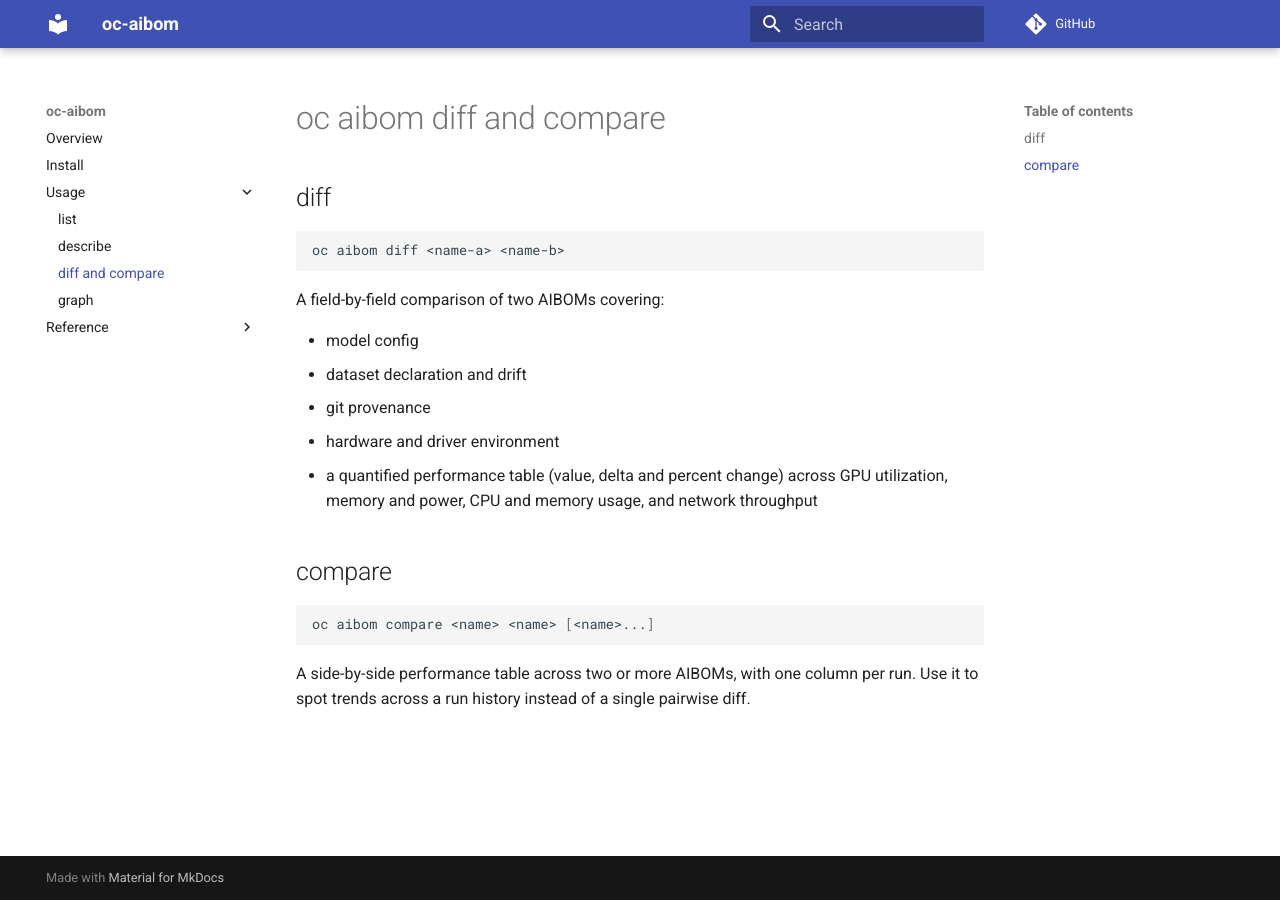
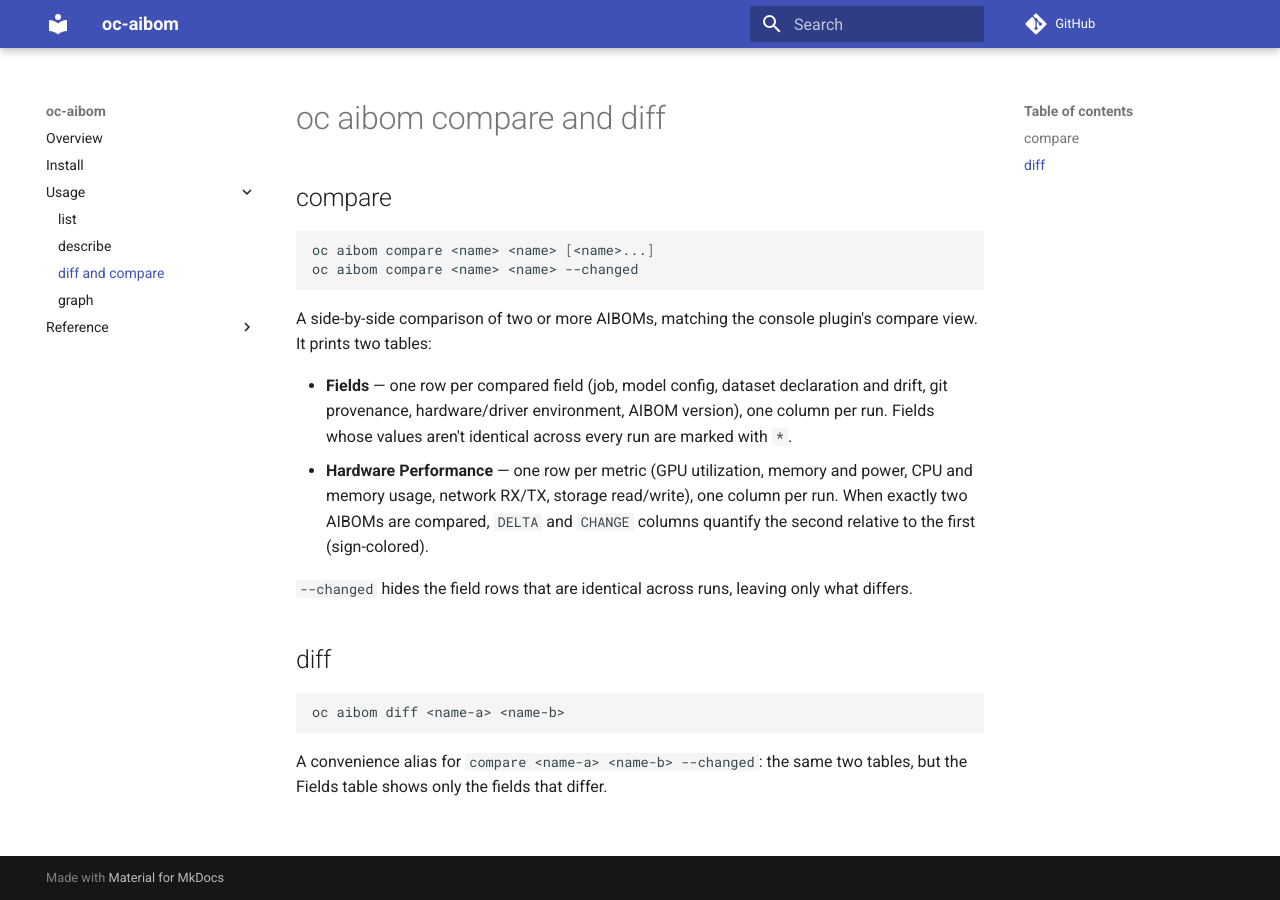
Before and after one commit to gavinsan33/oc-aibom, an MkDocs documentation site: the page built from docs/usage/diff-compare.md, in a window 1280 px wide. Built offline with MkDocs 1.6.1 and Material for MkDocs 9.7.7, drawn with Linux system fonts in a browser that asks for light colours; comment, search, counter and statistics services are not loaded.

Commit message:
Make compare the full console-style view; diff becomes compare --changed
compare now prints a Fields table (every field, one column per run, differing
fields flagged *) and a Hardware Performance table (one column per run, with
Delta/Change when exactly two runs), matching the console plugin. Add
compare --changed to show only differing fields; reimplement diff as its
two-run alias. Share AIBOM fetching via getAIBOMs. Update docs.

````diff
--- a/docs/usage/diff-compare.md
+++ b/docs/usage/diff-compare.md
@@ -1,4 +1,26 @@
-# oc aibom diff and compare
+# oc aibom compare and diff
+
+## compare
+
+```sh
+oc aibom compare <name> <name> [<name>...]
+oc aibom compare <name> <name> --changed
+```
+
+A side-by-side comparison of two or more AIBOMs, matching the console plugin's
+compare view. It prints two tables:
+
+- **Fields** — one row per compared field (job, model config, dataset
+  declaration and drift, git provenance, hardware/driver environment, AIBOM
+  version), one column per run. Fields whose values aren't identical across
+  every run are marked with `*`.
+- **Hardware Performance** — one row per metric (GPU utilization, memory and
+  power, CPU and memory usage, network RX/TX, storage read/write), one column
+  per run. When exactly two AIBOMs are compared, `DELTA` and `CHANGE` columns
+  quantify the second relative to the first (sign-colored).
+
+`--changed` hides the field rows that are identical across runs, leaving only
+what differs.
 
 ## diff
 
@@ -6,18 +28,5 @@
 oc aibom diff <name-a> <name-b>
 ```
 
-A field-by-field comparison of two AIBOMs covering:
-
-- model config
-- dataset declaration and drift
-- git provenance
-- hardware and driver environment
-- a quantified performance table (value, delta and percent change) across GPU utilization, memory and power, CPU and memory usage, and network throughput
-
-## compare
-
-```sh
-oc aibom compare <name> <name> [<name>...]
-```
-
-A side-by-side performance table across two or more AIBOMs, with one column per run. Use it to spot trends across a run history instead of a single pairwise diff.
+A convenience alias for `compare <name-a> <name-b> --changed`: the same two
+tables, but the Fields table shows only the fields that differ.
````
Also changed, not shown: README.md (+11 -10 lines), 3 other files.
